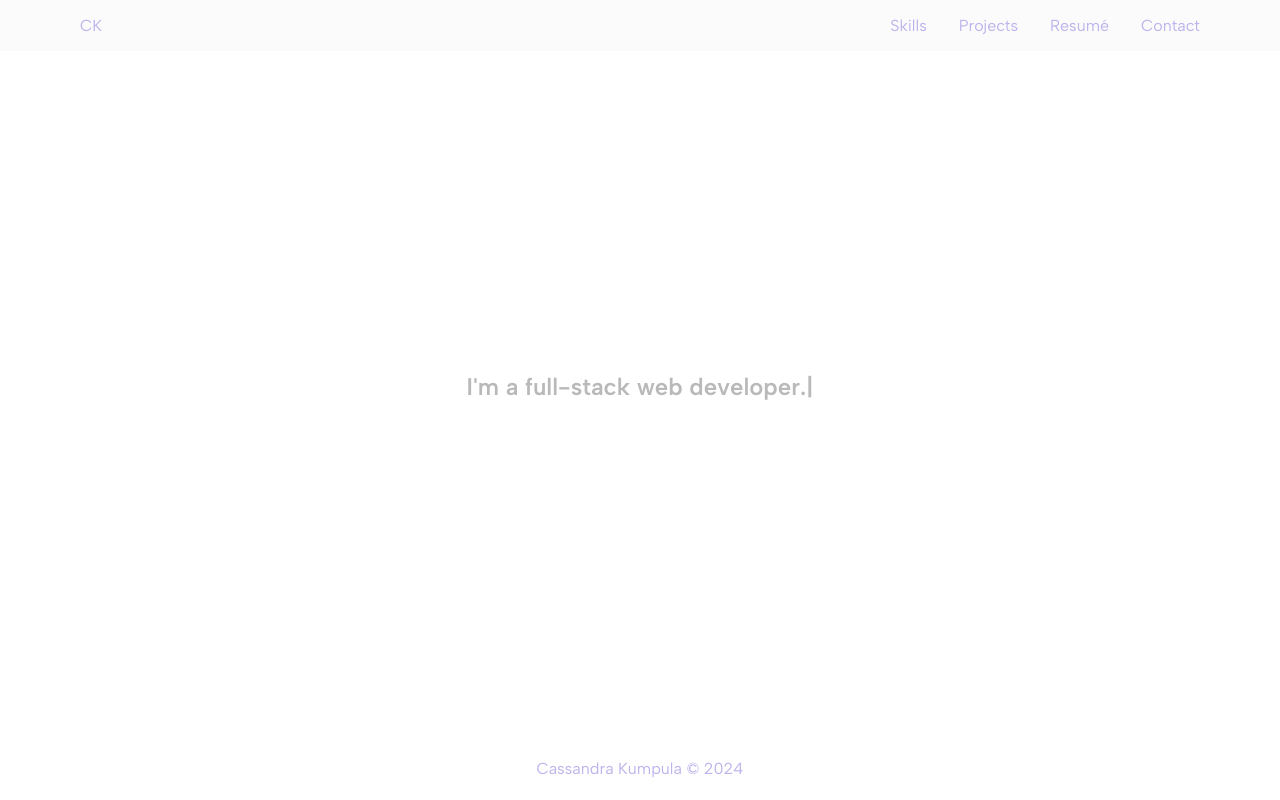
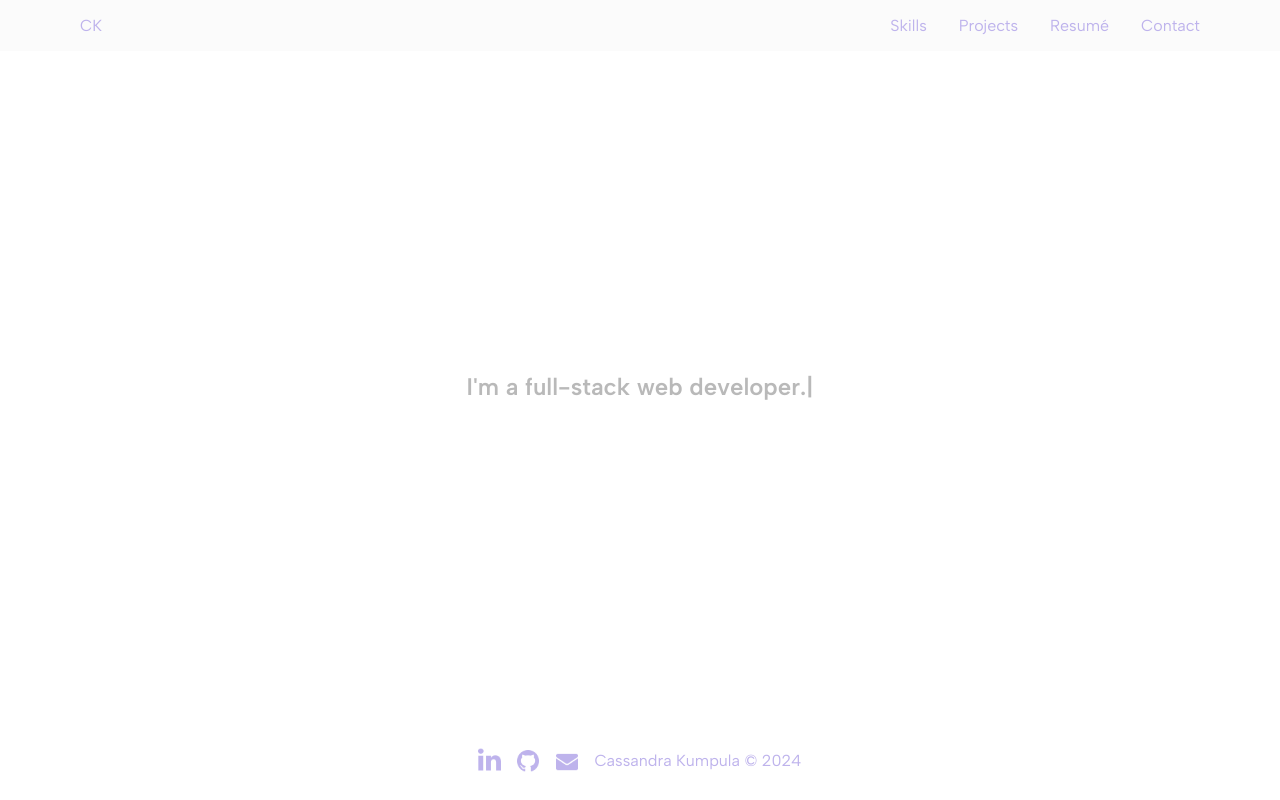
Before and after one commit to cassiek/portfolio, a React (Vite) app: page / in a window 1280 px wide. Built offline with nearby package versions, Linux system fonts and the light colour scheme; no server answers.

Commit message:
update footer to include links to linkedin, github, my email

```diff
--- a/src/components/Footer/Footer.jsx
+++ b/src/components/Footer/Footer.jsx
@@ -1,8 +1,16 @@
 import "./Footer.scss";
+import { Link } from "react-router-dom";
+import LinkedIn from "../../assets/icons/linkedin.png";
+import GitHub from "../../assets/icons/github.png";
+import email from "../../assets/icons/email.png";
+
 
 function Footer() {
     return (
         <footer className="footer">
+            <Link to="https://www.linkedin.com/in/cassie-k/"><img src={LinkedIn} className="footer__linkedin-icon" alt="LinkedIn icon linking to LinkedIn profile"/></Link>
+            <Link to="https://github.com/cassiek"><img src={GitHub} className="footer__github-icon" alt="GitHub icon linking to GitHub profile"/></Link>
+            <Link to="mailto:ckumpula123@gmail.com"><img className="footer__email-icon" src={email}/></Link>
             <p className="footer__copyright">
                 Cassandra Kumpula © 2024
             </p>
--- a/src/components/Footer/Footer.scss
+++ b/src/components/Footer/Footer.scss
@@ -2,9 +2,25 @@
 @use "../../styles/partials/variables" as *;
 
 .footer {
+    display: flex;
+    justify-content: center;
+    margin: 0.5rem 0;
     &__copyright {
         color: $portfolio-lilac;
-        margin: 1rem auto;
         width: fit-content;
     }
+    &__linkedin-icon {
+        width: 1.4rem;
+        margin-top: -0.15rem;
+        margin-right: 1rem;
+    }
+    &__github-icon {
+        width: 1.4rem;
+        margin-right: 1.05rem;
+        margin-top: -0.05rem;
+    }
+    &__email-icon {
+        width: 1.4rem;
+        margin-right: 1rem;
+    }
 }
```
